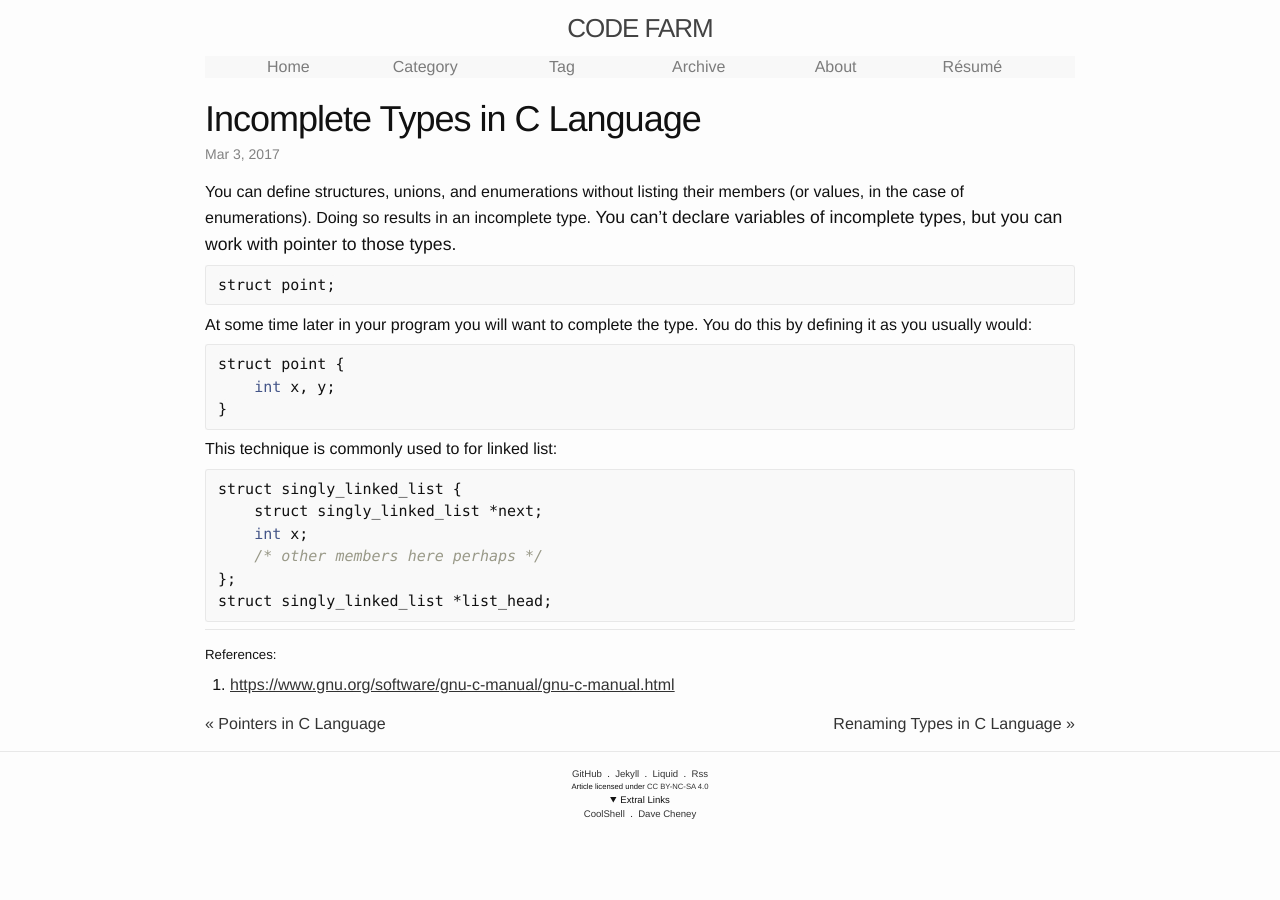
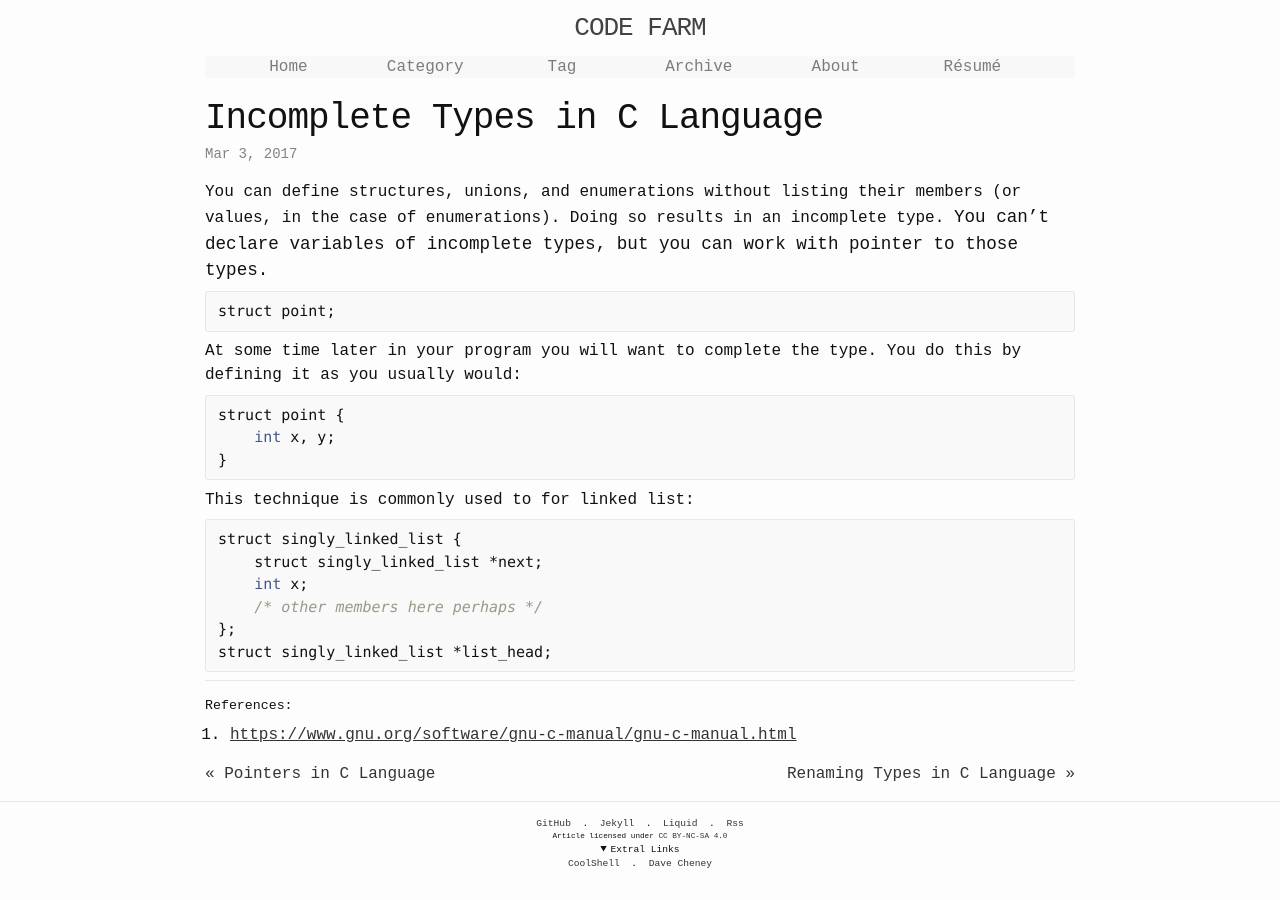
Before and after one commit to ousiax/ousiax.github.io, a Jekyll site: the page built from _posts/2017-03-03-incomplete-types-in-c-language.md, in a window 1280 px wide. Built offline with Jekyll 4.4.1, drawn with Linux system fonts in a browser that asks for light colours.

Commit message:
Modify base-font-family to "monospace, ans-serif"

```diff
--- a/css/main.scss
+++ b/css/main.scss
@@ -6,7 +6,7 @@
 
 
 // Our variables
-$base-font-family: 'Avenir Next', 'Helvetica Neue', Verdana, Helvetica, Avenir, Trebuchet, Arial, sans-serif;
+$base-font-family: monospace, sans-serif;
 $base-font-size:   16px;
 $base-font-weight: 400;
 $small-font-size:  $base-font-size * 0.875;
```
